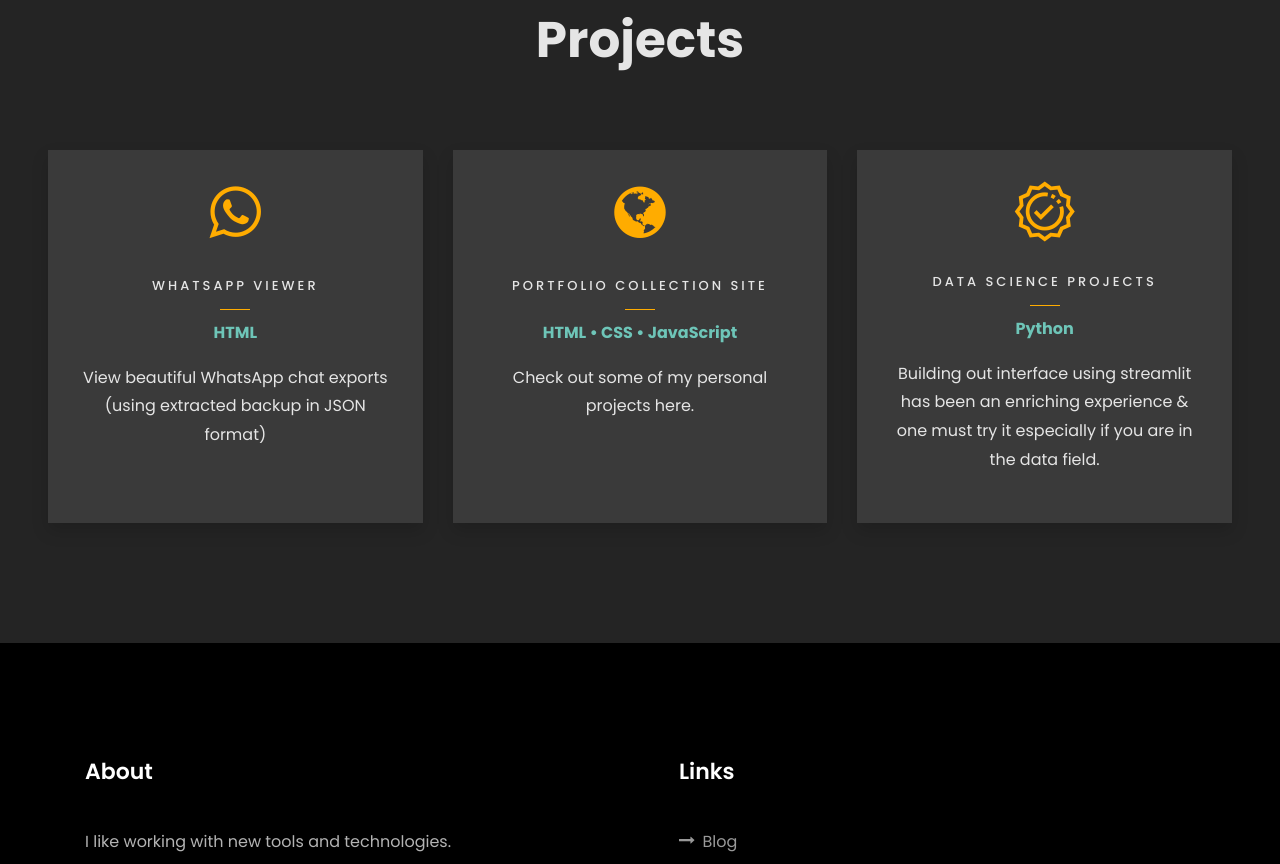
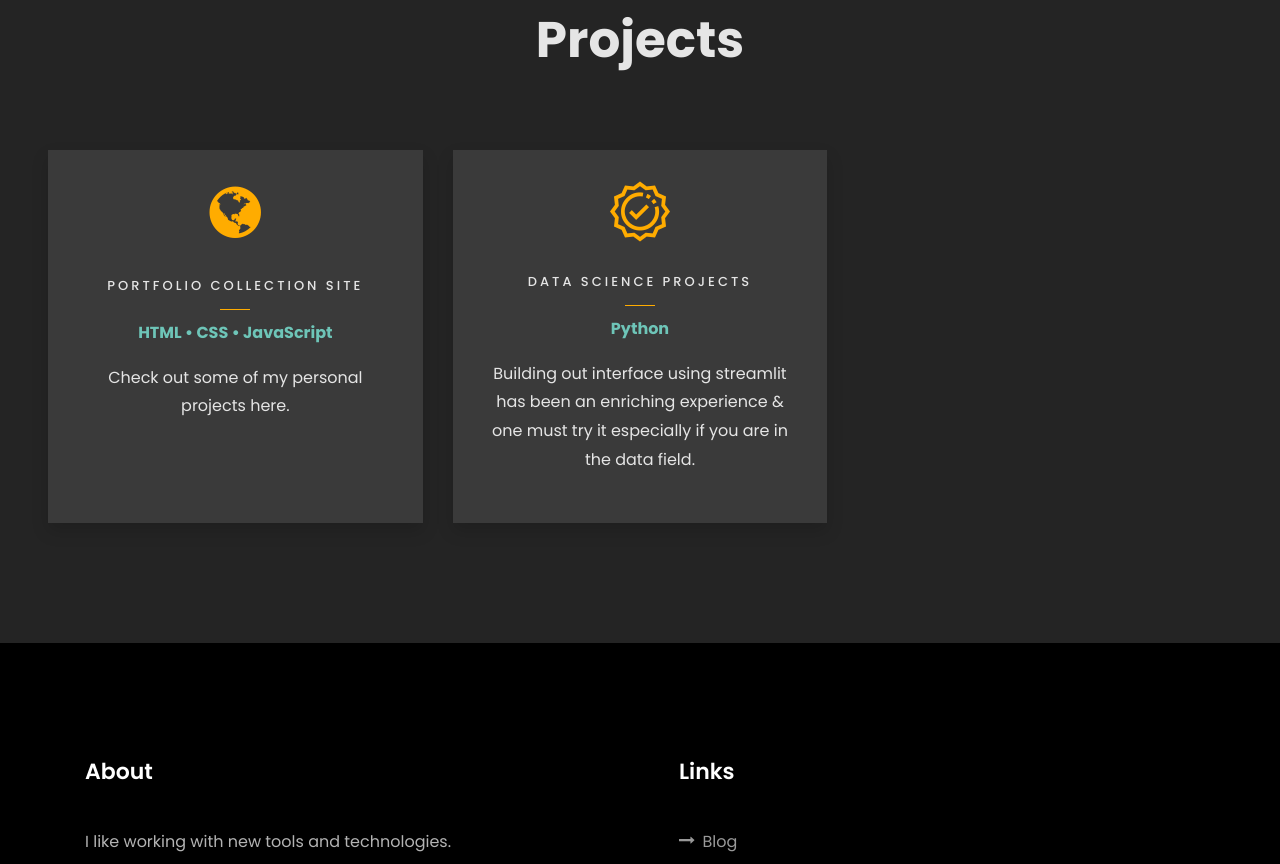
Before and after one commit to sandiindika/personal-landing, a plain HTML site: page index.html in a window 1280 px wide. Shown: the part 4431-5295 px from the top of the page. Drawn offline with Linux system fonts and the light colour scheme; a script that the page names is missing; files whose address does not match are found by name.

Commit message:
Delete project

```diff
--- a/index.html
+++ b/index.html
@@ -274,18 +274,6 @@
             </div>
             <div class="row">
                 <div class="col-md-4 text-center d-flex ftco-animate">
-                    <a href="https://sandiindika.github.io/project-wa-viewer/" target="_blank" class="services-1 shadow">
-                        <span class="icon">
-                            <i class="icon-whatsapp"></i>
-                        </span>
-                        <div class="desc">
-                            <h3 class="mb-4">WhatsApp Viewer</h3>
-                            <p><strong>HTML</strong></p>
-                            <p>View beautiful WhatsApp chat exports (using extracted backup in JSON format)</p>
-                        </div>
-                    </a>
-                </div>
-                <div class="col-md-4 text-center d-flex ftco-animate">
                     <a href="https://sans-portfolio.vercel.app/" target="_blank" class="services-1 shadow">
                         <span class="icon">
                             <i class="icon-globe"></i>
```
